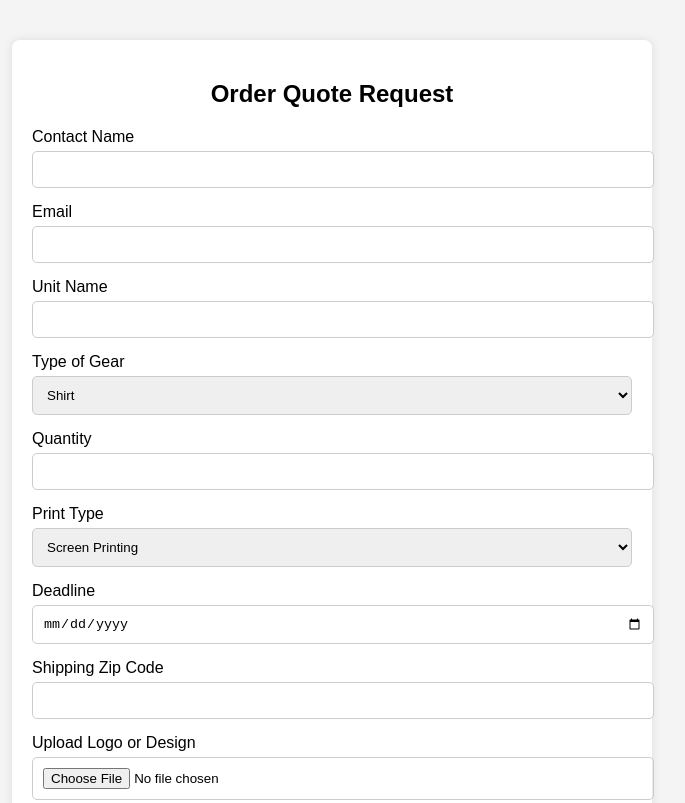
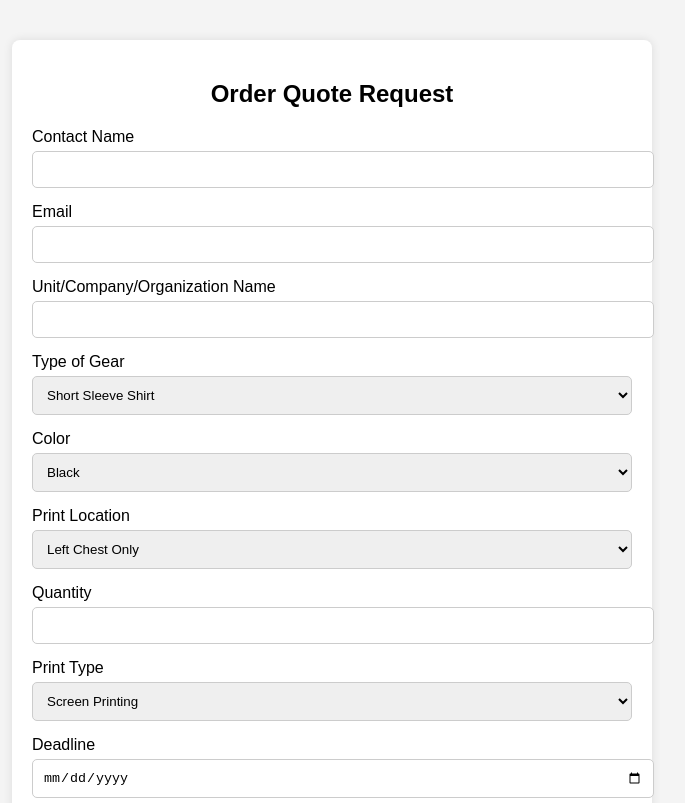
Before and after one commit to BLeBaron619/print-stop-form, a website: page public/index.html in a window 1280 px wide. Shown: the top 803 px of the page, without its empty margins (308-993 px from the left). Drawn offline with Linux system fonts and the light colour scheme.

Commit message:
Update index.html

```diff
--- a/public/index.html
+++ b/public/index.html
@@ -15,7 +15,7 @@
   </style>
 </head>
 <body>
-  <form id="quoteForm" action="/submit" method="POST" enctype="multipart/form-data">
+  <form id="quoteForm" enctype="multipart/form-data">
     <h2>Order Quote Request</h2>
     <label for="name">Contact Name</label>
     <input type="text" id="name" name="name" required>
@@ -23,14 +23,39 @@
     <label for="email">Email</label>
     <input type="email" id="email" name="email" required>
 
-    <label for="unit">Unit Name</label>
+    <label for="unit">Unit/Company/Organization Name</label>
     <input type="text" id="unit" name="unit">
 
     <label for="gearType">Type of Gear</label>
     <select id="gearType" name="gearType">
-      <option value="shirt">Shirt</option>
+      <option value="shortSleeve">Short Sleeve Shirt</option>
+      <option value="longSleeve">Long Sleeve Shirt</option>
+      <option value="polo">Polo</option>
       <option value="hat">Hat</option>
       <option value="hoodie">Hoodie</option>
+      <option value="crewneck">Crew Neck Sweater</option>
+    </select>
+
+    <label for="color">Color</label>
+    <select id="color" name="color">
+      <option value="black">Black</option>
+      <option value="white">White</option>
+      <option value="red">Red</option>
+      <option value="blue">Blue</option>
+      <option value="green">Green</option>
+      <option value="yellow">Yellow</option>
+      <option value="gray">Gray</option>
+      <option value="orange">Orange</option>
+      <option value="purple">Purple</option>
+    </select>
+
+    <label for="printLocation">Print Location</label>
+    <select id="printLocation" name="printLocation">
+      <option value="leftChest">Left Chest Only</option>
+      <option value="backOnly">Back Only</option>
+      <option value="chestAndBack">Left Chest and Back</option>
+      <option value="largeChestAndBack">Large Chest and Back</option>
+      <option value="hat">Hat</option>
     </select>
 
     <label for="quantity">Quantity</label>
@@ -57,5 +82,20 @@
     <button type="submit">Get Quote</button>
     <div class="result" id="quoteResult"></div>
   </form>
+
+  <script>
+    document.getElementById("quoteForm").addEventListener("submit", function(event) {
+      event.preventDefault();
+
+      const quantity = parseInt(document.getElementById("quantity").value);
+      const printType = document.getElementById("printType").value;
+
+      // Basic pricing logic
+      let pricePerItem = printType === "embroidery" ? 18 : 12;
+      const total = pricePerItem * quantity;
+
+      document.getElementById("quoteResult").innerText = `Estimated Quote: $${total.toFixed(2)} (subject to design review)`;
+    });
+  </script>
 </body>
 </html>
```
